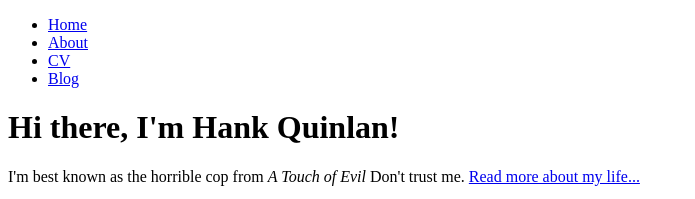
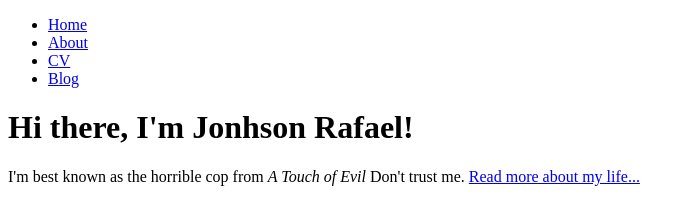
Before and after one commit to jonhsonrafael/jonhsonrafael.github.io, a plain HTML site: page index.html in a window 1280 px wide. Shown: the top 199 px of the page, without its empty margins (0-695 px from the left). Drawn offline with Linux system fonts and the light colour scheme.

Commit message:
Update index.html

```diff
--- a/index.html
+++ b/index.html
@@ -14,7 +14,7 @@
 		</nav>
 		<div class="container">
     		<div class="blurb">
-        		<h1>Hi there, I'm Hank Quinlan!</h1>
+        		<h1>Hi there, I'm Jonhson Rafael!</h1>
 				<p>I'm best known as the horrible cop from <em>A Touch of Evil</em> Don't trust me. <a href="/about">Read more about my life...</a></p>
     		</div><!-- /.blurb -->
 		</div><!-- /.container -->
```
